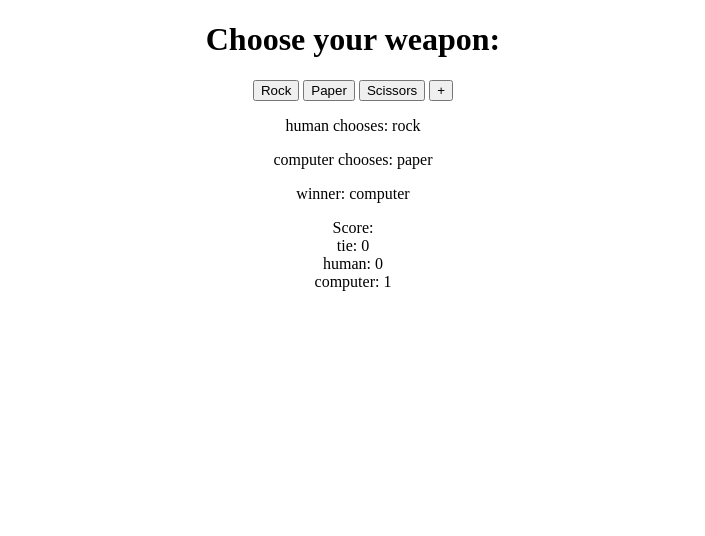
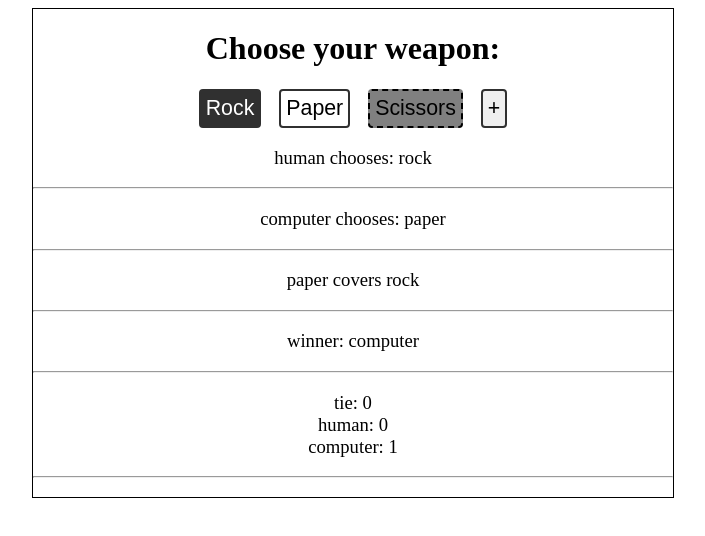
Before and after one commit to jepidoptera/rock-paper-scissors, a plain HTML site: page index.html in a window 1280 px wide. Both pictures are taken after a click on the button "Rock". Shown: the whole page, without its empty margins (287-992 px from the left). Drawn offline with Linux system fonts and the light colour scheme.

Commit message:
upgraded with lizard and Spock options

```diff
--- a/code.js
+++ b/code.js
@@ -11,37 +11,71 @@ var players = [
 ];
 
 var winnerTable = [
-    [0, 2, 1, 2, 1],
-    [1, 0, 2, 1, 2],
-    [2, 1, 0, 2, 1],
-    [1, 2, 1, 0, 2],
-    [2, 1, 2, 1, 0]
+    [-1, 1, 0, 1, 0],
+    [0, -1, 1, 0, 1],
+    [1, 0, -1, 1, 0],
+    [0, 1, 0, -1, 1],
+    [1, 0, 1, 0, -1]
 ];
+
+var descriptions = [
+    "rock", "smashes", "scissors", "cuts", "paper",
+    "disproves", "Spock", "breaks", "scissors", "beheads",
+    "lizard", "poisons", "Spock", "vaporizes", "rock",
+    "crushes", "lizard", "eats", "paper", "covers", "rock"];
 
 var score = [0, 0, 0];
 
 function choose(choice){
-    var player1 = rps[choice];
-    var player2 = response();
-    var winner = chooseWinner(player1, player2);
+    // get human's and computer's moves
+    var weapon = [rps[choice], rps[response()]];
+    // who won?
+    var winner = chooseWinner(weapon[0], weapon[1]);
+    var loser = -(winner - 1);
+    // display info
     document.getElementById("human").textContent =
-        "human chooses: " + player1;
+        "human chooses: " + weapon[0];
     document.getElementById("computer").textContent =
-        "computer chooses: " + player2;
+        "computer chooses: " + weapon[1];
+    var verb;
+    // fancy verbs
+    if (winner >= 0) {
+        var verbPos = descriptions.indexOf(weapon[winner]);
+        verb = descriptions[verbPos + 2] == weapon[loser] ?
+            descriptions[verbPos + 1]
+            : descriptions[descriptions.indexOf(weapon[winner], verbPos + 3) + 1];
+        // describe
+        document.getElementById("verbs").textContent =
+            weapon[winner] + " " + verb + " " + weapon[loser];
+    }
+    else {
+        // tie match
+        winner = -1;
+        verb = ["equals", "meets", "matches", "is", "sees"][choice];
+        // describe
+        document.getElementById("verbs").textContent =
+            weapon[0] + " " + verb + " " + weapon[0];
+    }
+    // increment score
+    winner ++;
+    score[winner]++;
+    // say who won
     document.getElementById("winner").textContent = "winner: " + players[winner];
-    score[winner]++;
+    // display new score
     var scorebox = document.getElementById("score");
-    scorebox.innerHTML = "Score: <br>";
+    scorebox.innerHTML = "";
     for (i = 0; i < score.length; i++){
         scorebox.innerHTML += players[i] + ": " + score[i] + "<br>";
     }
 }
 
 function response(){
-    return rps[parseInt(Math.random() * rps.length)];
+    // just pick on randomly
+    return Math.floor(Math.random() * rps.length);
 }
 
 function chooseWinner(player1, player2){
+    // consult the table
     return winnerTable[rps.indexOf(player1)][rps.indexOf(player2)];
 }
 
@@ -55,11 +89,11 @@ function hideDirections(){
 
 function expand(){
     // let's make this a 5-way game
-    var rps = [
+    rps = [
         "rock",
         "paper",
         "scissors",
-        "spock",
+        "Spock",
         "lizard"
     ];
     // show the extra buttons
--- a/index.html
+++ b/index.html
@@ -25,20 +25,22 @@
     <title>Document</title>
 </head>
 
-<body style="text-align: center">
+<body style="text-align: left">
+    <div id="gamePanel">
         <h1 style="text-align: center">Choose your weapon:</h1>
 
-    <img src="RPSSL.gif" id="directions" onclick="hideDirections()" alt="">
-
         <button
+            id="rockButton"
             onclick="choose(0)"
         >Rock</button>
 
         <button
+            id="paperButton"
             onclick="choose(1)"
         >Paper</button>
 
         <button
+            id="scissorsButton"
             onclick="choose(2)"
         >Scissors</button>
 
@@ -62,21 +64,37 @@
             onclick="showDirections()"
         >????</button>
 
-
         <br>
 
         <p id="human">
             <br>
+            <hr>
         </p>
 
         <p id="computer">
             <br>
+            <hr>
+        </p>
+
+        <p id="verbs">
+            <br>
+            <hr>
         </p>
 
         <p id="winner">
             <br>
+            <hr>
         </p>
 
-    <p id="score">Score:</p>
+        <p id="score">
+            tie: 0<br>
+            human: 0<br>
+            computer: 0<br>
+            <hr>
+        </p>
+
+        <img src="RPSSL.gif" id="directions" onclick="hideDirections()" alt="">
+    </div>
+
 </body>
 </html>
--- a/style.css
+++ b/style.css
@@ -1,5 +1,43 @@
+#gamePanel {
+    border: 1px solid black;
+    width: 640px;
+    text-align: center;
+    margin: 0 auto;
+}
+
 button {
     display: inline-block;
+    font-size: 16pt;
+    margin: 0 7px;
+    padding: 5px;
+    border-radius: 4px;
+    border: 2px solid rgb(48, 48, 48);
+}
+
+p {
+    font-size: 14pt;
+}
+
+#rockButton {
+    color: white;
+    background-color: rgb(48, 48, 48);
+}
+#paperButton {
+    color: black;
+    background-color: white;
+}
+#scissorsButton {
+    color: black;
+    background-color: rgb(128, 128, 128);
+    border: 2px dashed black;
+}
+#spockButton {
+    color: white;
+    background-color: rgb(64, 0, 48);
+}
+#lizardButton {
+    color:rgb(64, 0, 48);
+    background-color: rgb(48, 192, 48);
 }
 
 #spockButton, #lizardButton, #helpButton{
@@ -7,8 +45,7 @@ button {
 }
 
 #directions {
-    position: absolute;
-    top: 100px;
-    margin: auto 0;
+    margin: 25px auto;
     display: none;
+    background-color: white;
 }
```
Also changed, not shown: RPSSL.gif. Lines whose indentation alone changed are shown as unchanged.
